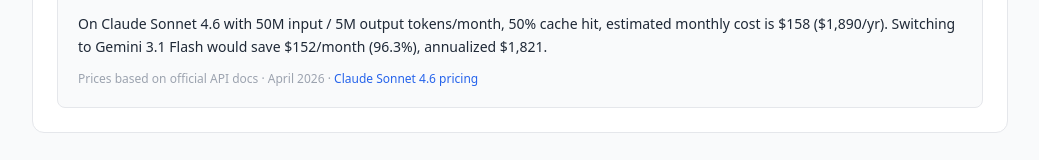
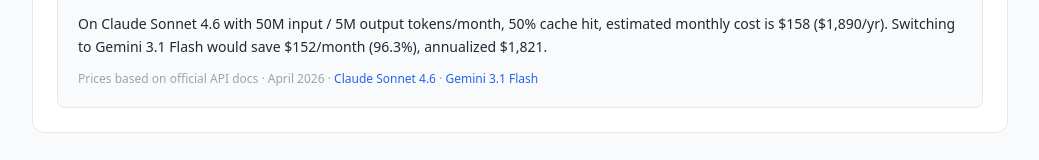
Before and after one commit to tayna99/token_simulator, a React (Vite) app: page / in a window 1280 px wide. Shown: the part 2444-2604 px from the top of the page, without its empty margins (120-1159 px from the left). Built offline with nearby package versions, Linux system fonts and the light colour scheme.

Commit message:
ux: prevent same model selection + add dual pricing source links for credibility

```diff
--- a/src/App.tsx
+++ b/src/App.tsx
@@ -148,11 +148,13 @@
               label={t('config.currentModel')}
               value={state.currentModel.id}
               onChange={m => setState(s => ({ ...s, currentModel: m }))}
+              disabledModelId={state.candidateModel.id}
             />
             <ModelSelector
               label={t('config.candidateModel')}
               value={state.candidateModel.id}
               onChange={m => setState(s => ({ ...s, candidateModel: m }))}
+              disabledModelId={state.currentModel.id}
             />
           </div>
           <TokenInputs
--- a/src/components/ModelSelector.tsx
+++ b/src/components/ModelSelector.tsx
@@ -5,6 +5,7 @@
   label: string
   value: string
   onChange: (model: Model) => void
+  disabledModelId?: string
 }
 
 const PROVIDER_NAMES: Record<Provider, string> = {
@@ -20,7 +21,7 @@
   moonshot: 'Moonshot',
 }
 
-export function ModelSelector({ label, value, onChange }: Props) {
+export function ModelSelector({ label, value, onChange, disabledModelId }: Props) {
   const id = `model-select-${label.replace(/\s+/g, '-').toLowerCase()}`
 
   // Group models by provider
@@ -51,7 +52,7 @@
         {Array.from(providers.entries()).map(([provider, models]) => (
           <optgroup key={provider} label={PROVIDER_NAMES[provider]}>
             {models.map(m => (
-              <option key={m.id} value={m.id}>
+              <option key={m.id} value={m.id} disabled={m.id === disabledModelId}>
                 {m.name} — {fmtPricePerMillion(m.inputPrice, m.outputPrice)}
               </option>
             ))}
--- a/src/components/SummaryCard/index.tsx
+++ b/src/components/SummaryCard/index.tsx
@@ -161,7 +161,19 @@
                 rel="noopener noreferrer"
                 className="text-blue-600 hover:underline"
               >
-                {state.currentModel.name} pricing
+                {state.currentModel.name}
+              </a>
+            </>
+          )}
+          {state.candidateModel.priceSourceUrl && (
+            <>
+              {' '}· <a
+                href={state.candidateModel.priceSourceUrl}
+                target="_blank"
+                rel="noopener noreferrer"
+                className="text-blue-600 hover:underline"
+              >
+                {state.candidateModel.name}
               </a>
             </>
           )}
```
